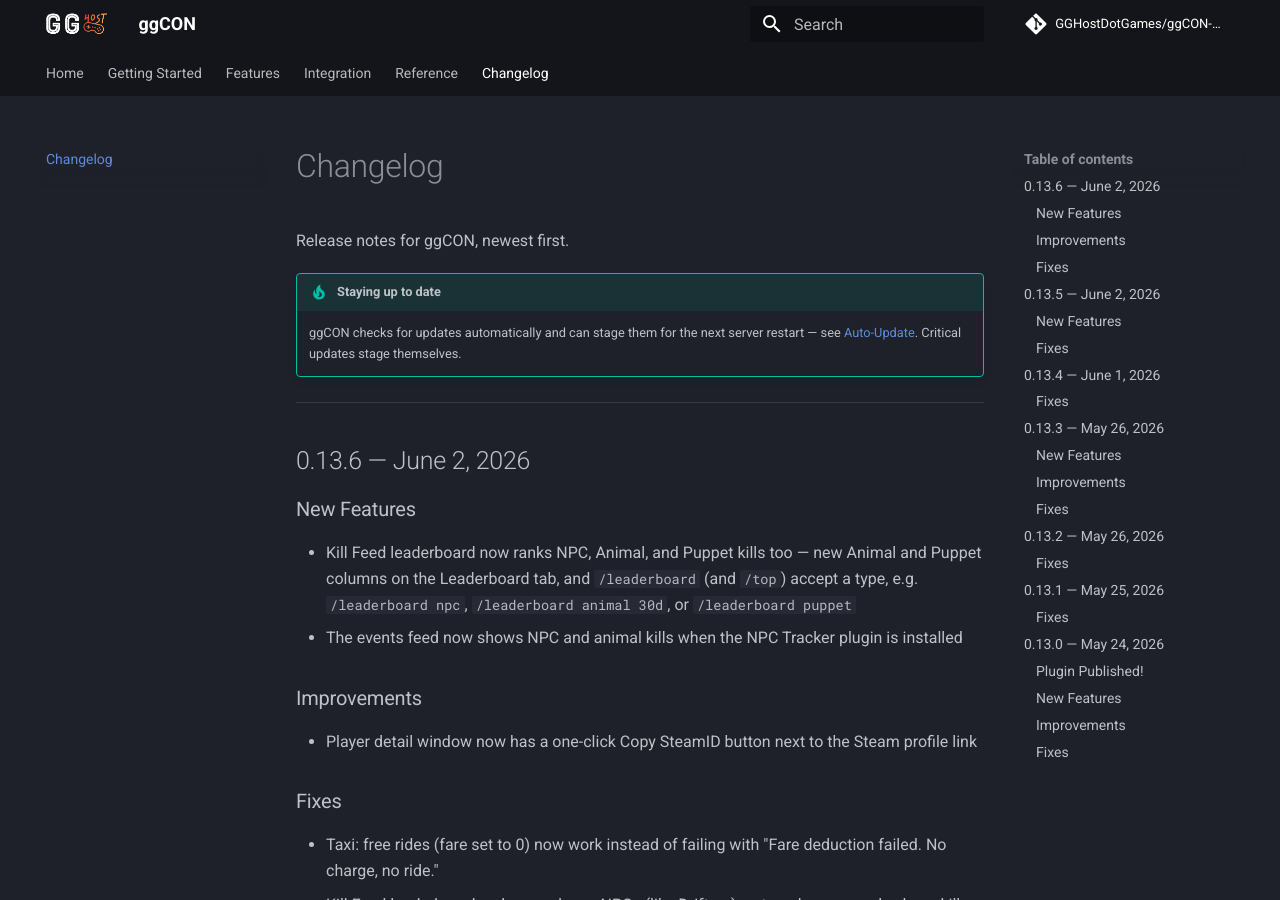
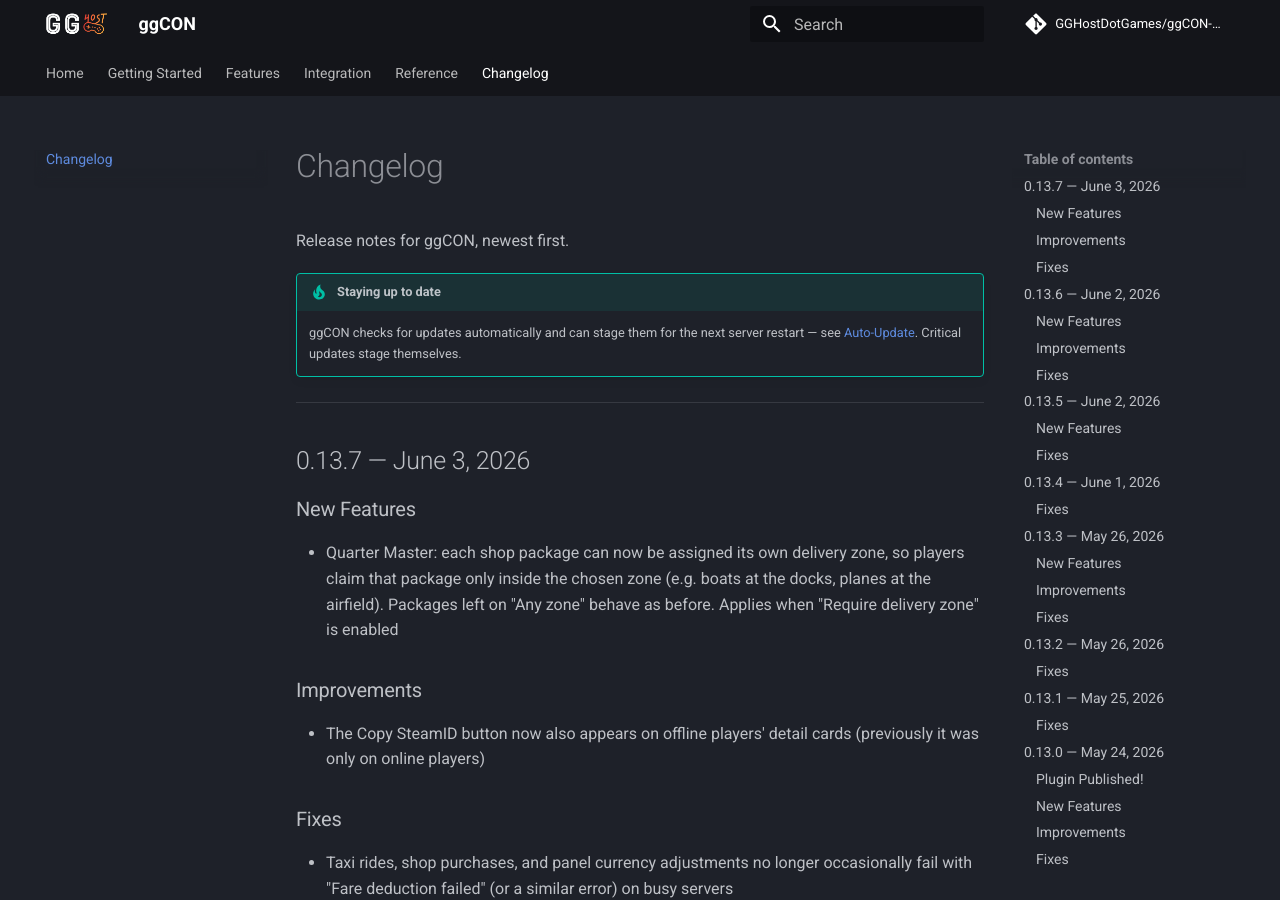
Before and after one commit to GGHostDotGames/ggCON-docs, an MkDocs documentation site: the page built from docs/changelog.md, in a window 1280 px wide and 900 px high. Built offline with MkDocs 1.6.1 and Material for MkDocs 9.7.7, drawn with Linux system fonts in a browser that asks for light colours; comment, search, counter and statistics services are not loaded.

Commit message:
Changelog: v0.13.7
Co-Authored-By: Claude <noreply@anthropic.com>

```diff
--- a/docs/changelog.md
+++ b/docs/changelog.md
@@ -4,6 +4,19 @@ Release notes for ggCON, newest first.
 
 !!! tip "Staying up to date"
     ggCON checks for updates automatically and can stage them for the next server restart — see [Auto-Update](auto-update.md). Critical updates stage themselves.
+
+---
+
+## 0.13.7 — June 3, 2026
+
+### New Features
+- Quarter Master: each shop package can now be assigned its own delivery zone, so players claim that package only inside the chosen zone (e.g. boats at the docks, planes at the airfield). Packages left on "Any zone" behave as before. Applies when "Require delivery zone" is enabled
+
+### Improvements
+- The Copy SteamID button now also appears on offline players' detail cards (previously it was only on online players)
+
+### Fixes
+- Taxi rides, shop purchases, and panel currency adjustments no longer occasionally fail with "Fare deduction failed" (or a similar error) on busy servers
 
 ---
 
```
